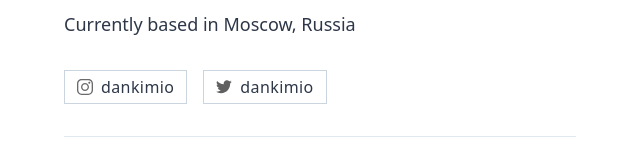
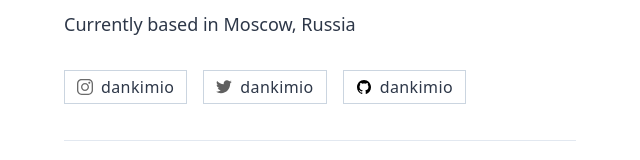
Before and after one commit to dankimio/dankim, a Vue app: page / in a window 1280 px wide. Shown: the part 319-479 px from the top of the page, without its empty margins (312-952 px from the left). Built offline with nearby package versions, Linux system fonts and the light colour scheme.

Commit message:
Add link to GitHub

```diff
--- a/src/components/About.vue
+++ b/src/components/About.vue
@@ -13,7 +13,7 @@
     <OutlinedButton
       href="https://www.instagram.com/dankimio/"
       target="_blank"
-      class="mr-3 md:mr-4"
+      class="mr-3 mb-3 sm:mb-1 md:mr-4"
     >
       <img :src="require('@/assets/images/icon-instagram.svg')" alt="" class="mr-2 h-4 w-4">
       dankimio
@@ -22,9 +22,18 @@
     <OutlinedButton
       href="https://twitter.com/dankimio"
       target="_blank"
-      class="mr-3 md:mr-4"
+      class="mr-3 mb-3 sm:mb-1 md:mr-4"
     >
       <img :src="require('@/assets/images/icon-twitter.svg')" alt="" class="mr-2 h-4 w-4">
+      dankimio
+    </OutlinedButton>
+
+    <OutlinedButton
+      href="https://github.com/dankimio"
+      target="_blank"
+      class="mr-3 mb-3 sm:mb-1 md:mr-4"
+    >
+      <img :src="require('@/assets/images/icon-github.svg')" alt="" class="mr-2 h-4 w-4">
       dankimio
     </OutlinedButton>
   </div>
```
Also changed, not shown: src/assets/images/icon-github.svg (added).
